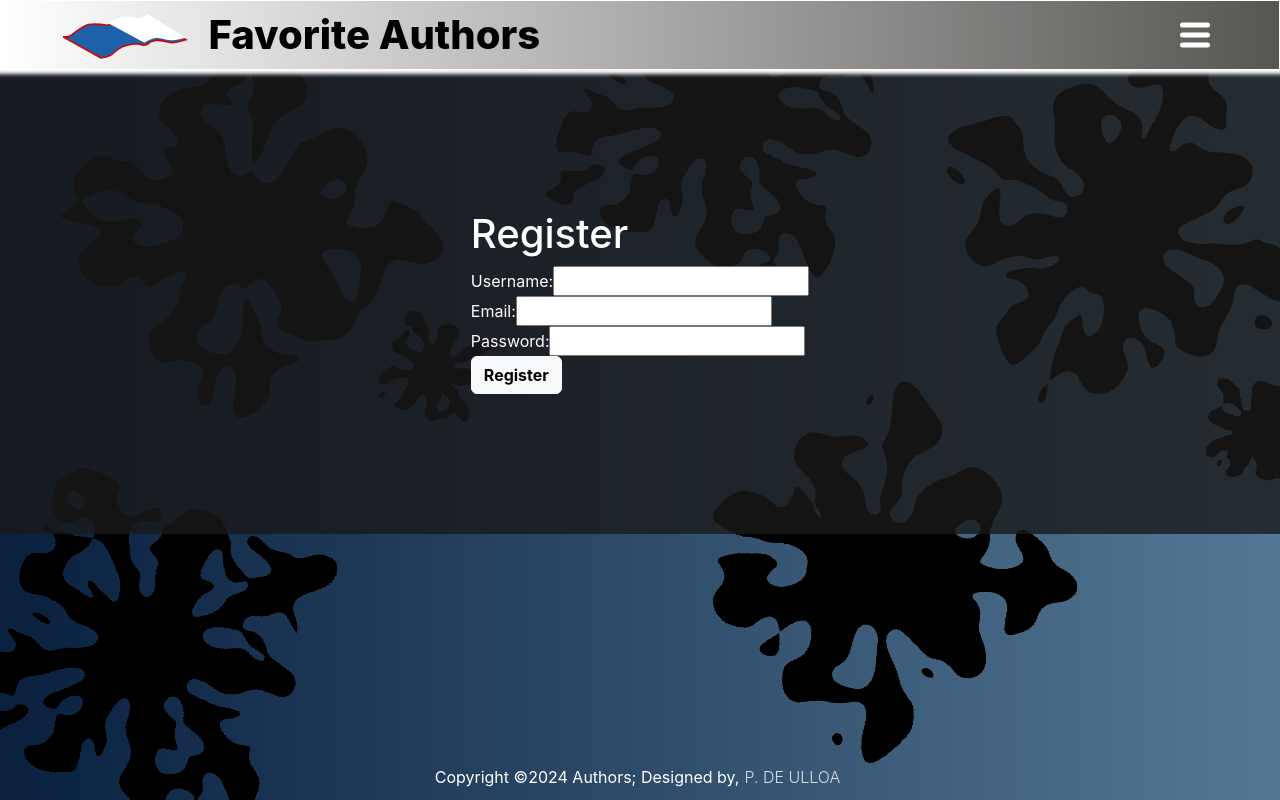
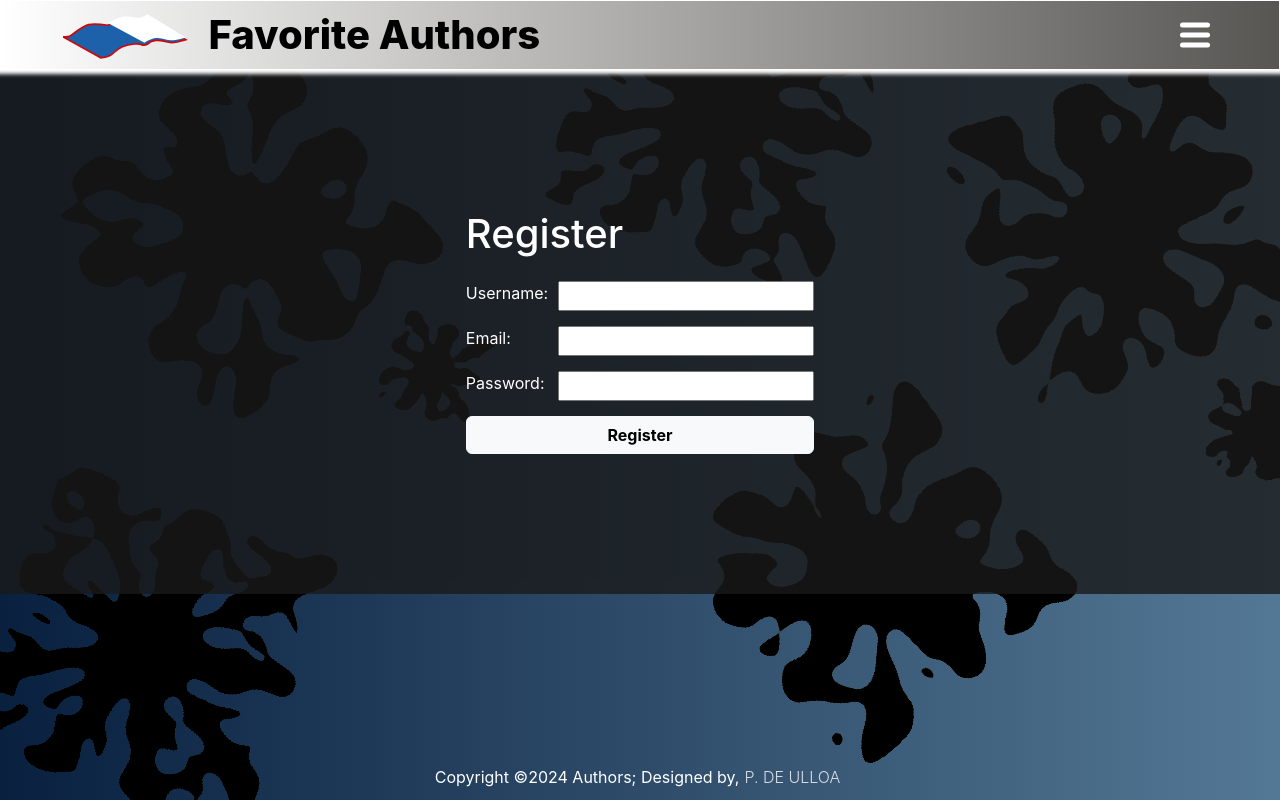
Before and after one commit to PaulDeUlloa/MERN_Authors, a React (Create React App) app in the folder client/: page /register in a window 1280 px wide. Built offline with nearby package versions, Linux system fonts and the light colour scheme.

Commit message:
register page styling updated

```diff
--- a/client/src/view/LoggedOut.jsx
+++ b/client/src/view/LoggedOut.jsx
@@ -1,6 +1,4 @@
 import { NavLink } from "react-router-dom";
-import { useContext } from "react";
-import { AuthContext } from "../context/AuthContext";
 
 function LoggedOut() {
   return (
--- a/client/src/view/Register.jsx
+++ b/client/src/view/Register.jsx
@@ -36,12 +36,12 @@ function Register() {
 
   return (
     <div id="registerWrapper">
-      <section>
+      <section id="registerSectionStyling">
         <h1>Register</h1>
-        <div id="formWrapper">
+        <div>
           <form onSubmit={handleSubmit}>
-            <div id="registerCardBody">
-              <div>
+            <div id="registerInputAndButtonsCentering">
+              <div id="registerLabelsSpacing">
                 <label htmlFor="username">Username:</label>
                 <input
                   name="username"
@@ -51,7 +51,7 @@ function Register() {
                   onChange={handleChange}
                 />
               </div>
-              <div>
+              <div id="registerLabelsSpacing">
                 <label htmlFor="email">Email:</label>
                 <input
                   name="email"
@@ -61,7 +61,7 @@ function Register() {
                   onChange={handleChange}
                 />
               </div>
-              <div>
+              <div id="registerLabelsSpacing">
                 <label htmlFor="password">Password:</label>
                 <input
                   name="password"
```
